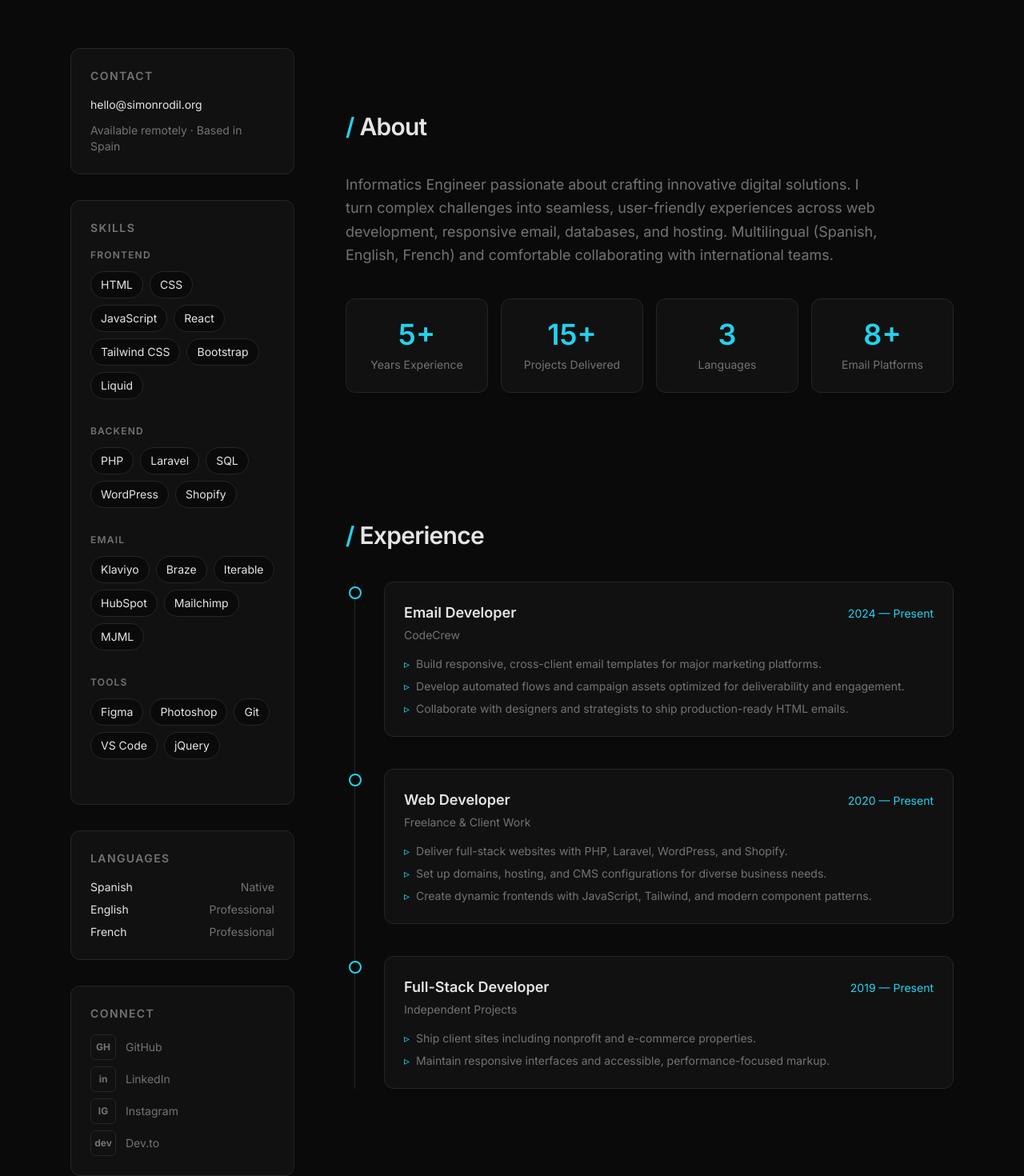
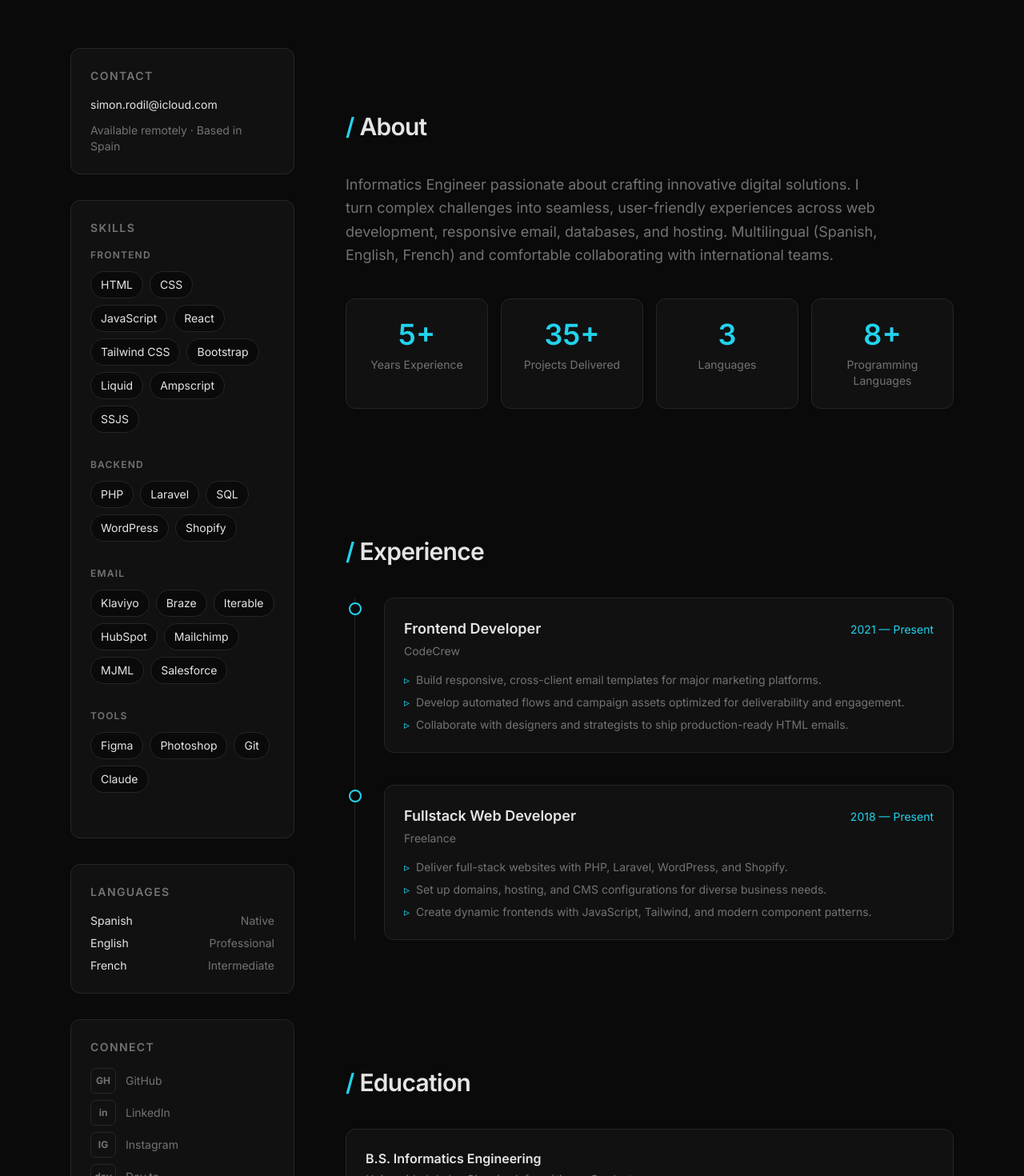
Before and after one commit to SimonRodil/simonrodil.github.io, a React (Vite) app: page / in a window 1280 px wide. Shown: the part 740-2210 px from the top of the page at 80% size. Built offline with nearby package versions, Linux system fonts and the light colour scheme.

Commit message:
Necessary changes

```diff
--- a/src/data/resume.en.js
+++ b/src/data/resume.en.js
@@ -6,15 +6,15 @@ export const resume = {
   name: 'Simón Rodil',
   title: 'Web Developer & Email Marketing Specialist',
   typingRoles: [
+    'Full-Stack Developer',
     'Web Developer',
     'Email Developer',
-    'React Specialist',
-    'Full-Stack Builder',
+    'React Learner',
   ],
   summary:
     'Informatics Engineer passionate about crafting innovative digital solutions. I turn complex challenges into seamless, user-friendly experiences across web development, responsive email, databases, and hosting. Multilingual (Spanish, English, French) and comfortable collaborating with international teams.',
   contact: {
-    email: 'hello@simonrodil.org',
+    email: 'simon.rodil@icloud.com',
     location: 'Available remotely · Based in Spain',
     linkedin: 'https://linkedin.com/in/simonrodil',
     github: 'https://github.com/simonrodil',
@@ -30,26 +30,26 @@ export const resume = {
   ],
   stats: [
     { value: 5, suffix: '+', label: 'Years Experience' },
-    { value: 15, suffix: '+', label: 'Projects Delivered' },
+    { value: 35, suffix: '+', label: 'Projects Delivered' },
     { value: 3, suffix: '', label: 'Languages' },
-    { value: 8, suffix: '+', label: 'Email Platforms' },
+    { value: 8, suffix: '+', label: 'Programming Languages' },
   ],
   skills: {
-    frontend: ['HTML', 'CSS', 'JavaScript', 'React', 'Tailwind CSS', 'Bootstrap', 'Liquid'],
+    frontend: ['HTML', 'CSS', 'JavaScript', 'React', 'Tailwind CSS', 'Bootstrap', 'Liquid', 'Ampscript', 'SSJS'],
     backend: ['PHP', 'Laravel', 'SQL', 'WordPress', 'Shopify'],
-    email: ['Klaviyo', 'Braze', 'Iterable', 'HubSpot', 'Mailchimp', 'MJML'],
-    tools: ['Figma', 'Photoshop', 'Git', 'VS Code', 'jQuery'],
+    email: ['Klaviyo', 'Braze', 'Iterable', 'HubSpot', 'Mailchimp', 'MJML', 'Salesforce'],
+    tools: ['Figma', 'Photoshop', 'Git', 'Claude'],
   },
   languages: [
     { name: 'Spanish', level: 'Native' },
     { name: 'English', level: 'Professional' },
-    { name: 'French', level: 'Professional' },
+    { name: 'French', level: 'Intermediate' },
   ],
   experience: [
     {
       company: 'CodeCrew',
-      role: 'Email Developer',
-      period: '2024 — Present',
+      role: 'Frontend Developer',
+      period: '2021 — Present',
       bullets: [
         'Build responsive, cross-client email templates for major marketing platforms.',
         'Develop automated flows and campaign assets optimized for deliverability and engagement.',
@@ -57,22 +57,13 @@ export const resume = {
       ],
     },
     {
-      company: 'Freelance & Client Work',
-      role: 'Web Developer',
-      period: '2020 — Present',
+      company: 'Freelance',
+      role: 'Fullstack Web Developer',
+      period: '2018 — Present',
       bullets: [
         'Deliver full-stack websites with PHP, Laravel, WordPress, and Shopify.',
         'Set up domains, hosting, and CMS configurations for diverse business needs.',
         'Create dynamic frontends with JavaScript, Tailwind, and modern component patterns.',
-      ],
-    },
-    {
-      company: 'Independent Projects',
-      role: 'Full-Stack Developer',
-      period: '2019 — Present',
-      bullets: [
-        'Ship client sites including nonprofit and e-commerce properties.',
-        'Maintain responsive interfaces and accessible, performance-focused markup.',
       ],
     },
   ],
@@ -89,7 +80,7 @@ export const resume = {
       description:
         'Full PHP website for a faith community organization with multilingual pages and custom layouts.',
       url: 'https://cfcmass.org',
-      tags: ['PHP', 'Web', 'Client'],
+      tags: ['PHP', 'HTML', 'SQL', 'JS'],
     },
     {
       name: 'Email Optimizer VS Code Extension',
@@ -107,7 +98,7 @@ export const resume = {
     },
   ],
   labels: {
-    downloadPdf: 'Download PDF',
+    downloadPdf: 'Download CV',
     about: 'About',
     experience: 'Experience',
     education: 'Education',
--- a/src/data/resume.es.js
+++ b/src/data/resume.es.js
@@ -6,15 +6,15 @@ export const resume = {
   name: 'Simón Rodil',
   title: 'Desarrollador Web y Especialista en Email Marketing',
   typingRoles: [
+    'Desarrollador Full-Stack',
     'Desarrollador Web',
     'Desarrollador de Emails',
-    'Especialista React',
-    'Full-Stack',
+    'Entusiasta en React',
   ],
   summary:
     'Ingeniero en Informática apasionado por crear soluciones digitales innovadoras. Transformo retos complejos en experiencias fluidas y fáciles de usar en desarrollo web, email responsive, bases de datos y hosting. Multilingüe (español, inglés y francés) y habituado a trabajar con equipos internacionales.',
   contact: {
-    email: 'hello@simonrodil.org',
+    email: 'simon.rodil@icloud.com',
     location: 'Remoto · Con base en España',
     linkedin: 'https://linkedin.com/in/simonrodil',
     github: 'https://github.com/simonrodil',
@@ -30,40 +30,43 @@ export const resume = {
   ],
   stats: [
     { value: 5, suffix: '+', label: 'Años de experiencia' },
-    { value: 15, suffix: '+', label: 'Proyectos entregados' },
+    { value: 35, suffix: '+', label: 'Proyectos entregados' },
     { value: 3, suffix: '', label: 'Idiomas' },
-    { value: 8, suffix: '+', label: 'Plataformas de email' },
+    { value: 8, suffix: '+', label: 'Lenguajes de Programación' },
   ],
   skills: {
-    frontend: ['HTML', 'CSS', 'JavaScript', 'React', 'Tailwind CSS', 'Bootstrap', 'Liquid'],
+    frontend: ['HTML', 'CSS', 'JavaScript', 'React', 'Tailwind CSS', 'Bootstrap', 'Liquid', 'Ampscript', 'SSJS'],
     backend: ['PHP', 'Laravel', 'SQL', 'WordPress', 'Shopify'],
-    email: ['Klaviyo', 'Braze', 'Iterable', 'HubSpot', 'Mailchimp', 'MJML'],
-    tools: ['Figma', 'Photoshop', 'Git', 'VS Code', 'jQuery'],
+    email: ['Klaviyo', 'Braze', 'Iterable', 'HubSpot', 'Mailchimp', 'MJML', 'Salesforce'],
+    tools: ['Figma', 'Photoshop', 'Git', 'Claude'],
   },
   languages: [
     { name: 'Español', level: 'Nativo' },
     { name: 'Inglés', level: 'Profesional' },
-    { name: 'Francés', level: 'Profesional' },
+    { name: 'Francés', level: 'Intermedio' },
   ],
   experience: [
     {
       company: 'CodeCrew',
-      role: 'Desarrollador de Email',
-      period: '2024 — Actualidad',
+      role: 'Desarrollador Frontend',
+      period: '2021 — Actualidad',
       bullets: [
+        'Desarrollo de Soluciones en Wordpress para personalizacion de Sitios web',
+        'Manejo de Plantillas en Shopify para personalizacion de tiendas en linea',
         'Creo plantillas de email responsive y compatibles con los principales clientes de correo.',
         'Desarrollo flujos automatizados y campañas optimizadas para entrega y engagement.',
-        'Colaboro con diseño y estrategia para entregar HTML listo para producción.',
+        'Colaboro con diseño y estrategia para entregar HTML con AMPScript listo para producción.',
       ],
     },
     {
       company: 'Freelance y clientes',
-      role: 'Desarrollador Web',
+      role: 'Desarrollador Web Full-Stack',
       period: '2020 — Actualidad',
       bullets: [
         'Entrego sitios full-stack con PHP, Laravel, WordPress y Shopify.',
         'Configuro dominios, hosting y CMS según las necesidades de cada negocio.',
         'Construyo frontends dinámicos con JavaScript, Tailwind y patrones modernos.',
+        'Manejo y Administración de base de datos en SQL'
       ],
     },
     {
@@ -80,7 +83,7 @@ export const resume = {
     {
       degree: 'Ingeniería en Informática',
       institution: 'Universidad de las Ciencias Informáticas',
-      year: 'Graduado',
+      year: '2021',
     },
   ],
   projects: [
@@ -107,7 +110,7 @@ export const resume = {
     },
   ],
   labels: {
-    downloadPdf: 'Descargar PDF',
+    downloadPdf: 'Descargar CV',
     about: 'Sobre mí',
     experience: 'Experiencia',
     education: 'Educación',
```
Also changed, not shown: 1 other file (tests, documents, lock files or other folders).
